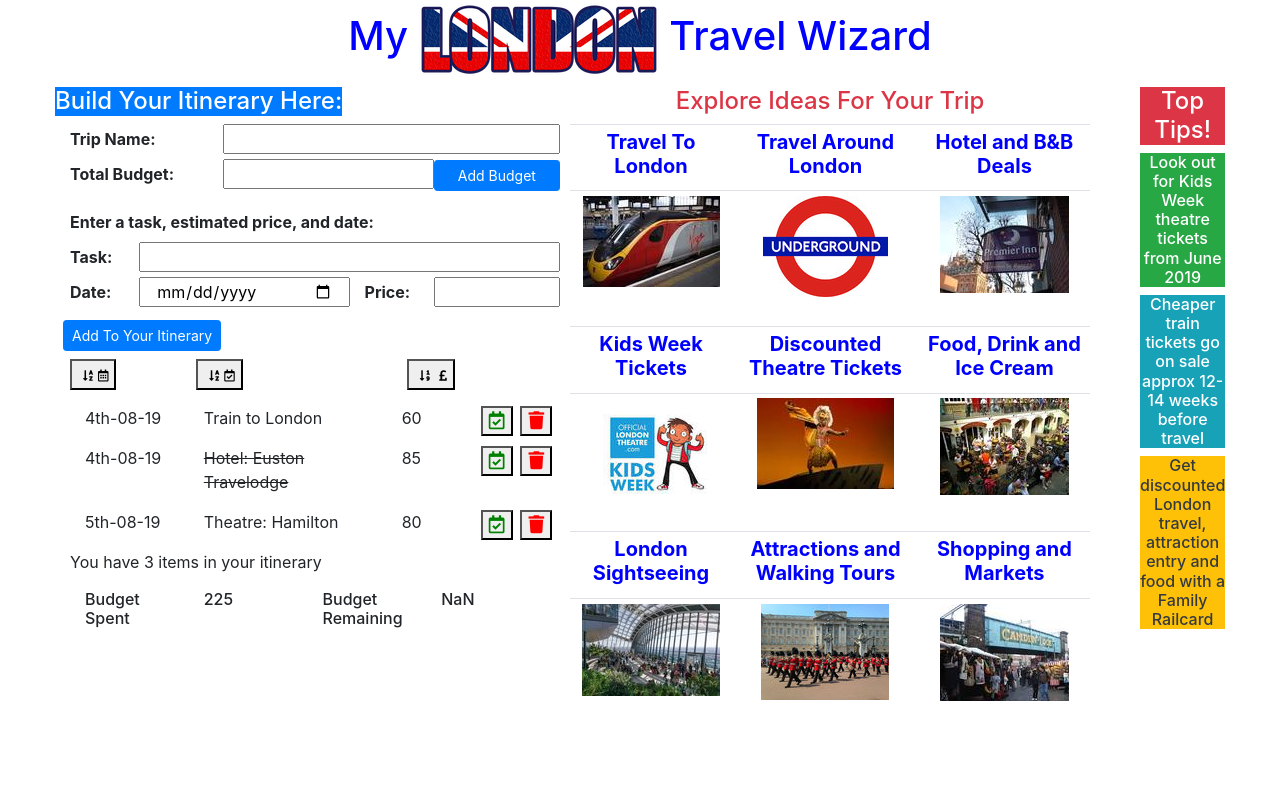
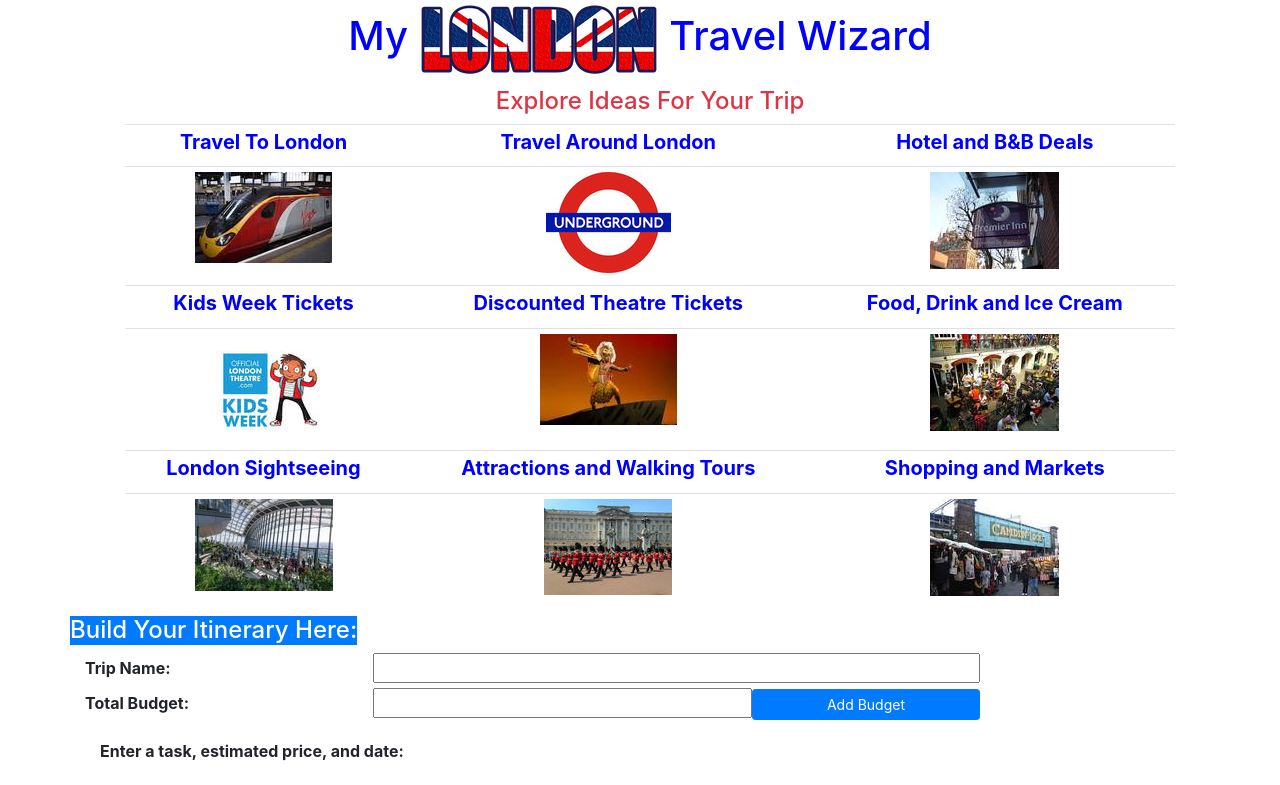
Before and after one commit to GillOpenshaw/todo-app-frontend, a React app: page / in a window 1280 px wide. Shown: the top 785 px of the page. Built offline with nearby package versions, Linux system fonts and the light colour scheme.

Commit message:
Added parseInt to totalBudget but still returning a string

```diff
--- a/src/App.js
+++ b/src/App.js
@@ -1,6 +1,7 @@
 import React, { Component } from 'react';
 import './App.css';
 import Header from "./components/Header";
+import AddBudget from "./components/AddBudget";
 import AddItineraryItem from "./components/AddItineraryItem";
 import ItineraryItem from "./components/ItineraryItem";
 import Budget from "./components/Budget";
@@ -17,7 +18,8 @@ class App extends Component {
       { date: moment("04-08-19", "DD-MM-YY"), task: "Train to London", price: 60, done: false, id: uuid() },
       { date: moment("04-08-19", "DD-MM-YY"), task: "Hotel: Euston Travelodge", price: 85, done: true, id: uuid() },
       { date: moment("05-08-19", "DD-MM-YY"), task: "Theatre: Hamilton", price: 80, done: false, id: uuid() }
-    ]
+    ],
+    totalBudget: 0
   }
 
   addTask = (taskDescription, taskDate, taskPrice) => {
@@ -51,23 +53,26 @@ class App extends Component {
 
   calculateBudgetRemaining = () => {
     let budgetRemaining = this.state.totalBudget - this.state.totalSpent
+    console.log(typeof budgetRemaining)
     console.log(budgetRemaining)
-  return(budgetRemaining)
+    return (budgetRemaining)
   }
 
   calculateTotalSpend = () => {
     let totalSpent = 0
-    this.state.tasks.forEach (task => {
+    this.state.tasks.forEach(task => {
       const taskPrice = task.price
       totalSpent += taskPrice
       console.log(totalSpent)
+      console.log(typeof totalSpent)
     })
-    return(totalSpent)
+    return (totalSpent)
   }
 
   render() {
     const totalSpent = this.calculateTotalSpend()
     const budgetLeft = this.calculateBudgetRemaining()
+    console.log(typeof budgetLeft)
 
     return (
       <div className="container">
@@ -78,12 +83,24 @@ calculateBudgetRemaining = () => {
           </div>
         </div>
 
+        <div className="row-md-6 col-sm-12 col-xs-12">
+          <div className="col margin" >
+            <ThingsToBook />
+          </div>
+        </div>
+
         <div className="row">
+          <div className="col">
+            <AddBudget />
+          </div>
+        </div>
 
-          <div className="col-md-5 col-sm-12 col-xs-12">
+
         <div className="row">
+          <div className="col">
             <AddItineraryItem
               addTaskFunction={this.addTask} />
+          </div>
         </div>
 
         <div className="row">
@@ -111,29 +128,17 @@ calculateBudgetRemaining = () => {
 
         <div className="row">
           <div className="col">
-
-
-                <Budget spent={totalSpent} budgetRemaining={budgetLeft}/>
+            <Budget spent={totalSpent} budgetRemaining={budgetLeft} />
           </div>
         </div>
 
-          </div>
-
-          <div className="col-md-6 col-sm-12 col-xs-12">
-            <div className="row margin" >
-              <ThingsToBook />
-            </div>
-          </div>
-
-          <div className="col-md-1 col-sm-12 col-xs-12" >
-            <div className="row margin">
+        <div className="row-md-1 col-sm-12 col-xs-12" >
+          <div className="col margin">
             <Tips />
           </div>
         </div>
 
-        </div>
-
-      </div>
+      </div >
     );
   }
 }
--- /dev/null
+++ b/src/components/AddBudget.js
@@ -0,0 +1,34 @@
+import React, { Component } from "react";
+
+class AddBudget extends Component {
+
+    totalBudgetInputBox = (event) => {
+        const totalBudget = (event.target.value);
+        console.log(totalBudget)
+        this.setState({
+            totalBudget: parseInt(totalBudget)
+
+        });
+        console.log(typeof(totalBudget))
+    }
+
+    render() {
+
+        return (
+            <div className="row">
+                <h4 className="text-center bg-primary text-white">Build Your Itinerary Here:</h4>
+                <form>
+
+                    <label className="col-4 font-weight-bold">Trip Name:</label>
+                    <input className="col-8" type="text" onChange={this.tripNameInputBox} />
+
+                    <label className="col-4 font-weight-bold">Total Budget:</label>
+                    <input className="col-5" type="number" onChange={this.totalBudgetInputBox} />
+                    <button className="btn btn-primary btn-sm col-3" onClick={this.addTaskClicked} >Add Budget</button>
+                </form>
+            </div>
+        );
+    }
+};
+
+export default AddBudget;
--- a/src/components/AddItineraryItem.js
+++ b/src/components/AddItineraryItem.js
@@ -7,16 +7,7 @@ class AddItineraryItem extends Component {
   state = {
     taskDescription: "",
     taskDate: "",
-    taskPrice: "",
-    totalBudget: ""
-  }
-
-  totalBudgetInputBox = (event) => {
-    const totalBudget = (event.target.value);
-    console.log(totalBudget)
-    this.setState({
-      totalBudget: totalBudget
-    });
+    taskPrice: 0
   }
 
   tripNameInputBox = (event) => {
@@ -36,8 +27,10 @@ class AddItineraryItem extends Component {
 
   taskPriceSelected = (event) => {
     const taskPrice = event.target.value;
+    console.log("*******")
+    console.log(typeof taskPrice)
     this.setState({
-      taskPrice: taskPrice
+      taskPrice: parseInt(taskPrice)
     });
   }
 
@@ -49,34 +42,25 @@ class AddItineraryItem extends Component {
 
   }
 
+  // dateSortClicked =
+
   render() {
 
     return (
-      <div className="row">
-
-
-        <h4 className="text-center bg-primary text-white">Build Your Itinerary Here:</h4>
+      <div className="col">
+        <p></p>
         <form>
-
-          <label className="col-4 font-weight-bold">Trip Name:</label>
-          <input className="col-8" type="text" onChange={this.tripNameInputBox} />
-
-          <label className="col-4 font-weight-bold">Total Budget:</label>
-          <input className="col-5" type="number" onChange={this.totalBudgetInputBox} />
-          <button className="btn btn-primary btn-sm col-3" onClick={this.addTaskClicked} >Add Budget</button>
-
+          <label className="row-12 font-weight-bold">Enter a task, estimated price, and date:</label>
           <p></p>
-
-          <label className="col-12 font-weight-bold">Enter a task, estimated price, and date:</label>
-          <label className="col-2 font-weight-bold">Task:</label>
-          <input className="col-10" type="text" onChange={this.taskInputBoxChanged} />
+          <label className="row-2 font-weight-bold">Task:</label>
+          <input className="row-10" type="text" onChange={this.taskInputBoxChanged} />
 
           <div>
             <label htmlFor="dateInput" className="col-2 font-weight-bold">Date:</label>
-            <input className="col-5" id="dateInput" type="date" onChange={this.taskDateSelected} value={this.state.taskDate} />
+            <input className="row-5" id="dateInput" type="date" onChange={this.taskDateSelected} value={this.state.taskDate} />
 
-            <label className="col-2 font-weight-bold">Price:</label>
-            <input className="col-3" type="number" onChange={this.taskPriceSelected} value={this.state.taskPrice} />
+            <label className="row-2 font-weight-bold">Price:</label>
+            <input className="row-3" type="number" onChange={this.taskPriceSelected} value={this.state.taskPrice} />
 
 
             <button className="btn btn-primary btn-sm m-2" onClick={this.addTaskClicked} >Add To Your Itinerary</button>
--- a/src/components/Budget.js
+++ b/src/components/Budget.js
@@ -1,6 +1,14 @@
 import React, { Component } from "react";
 
 class Budget extends Component {
+
+    totalBudgetInputBox = (event) => {
+        const totalBudget = (event.target.value);
+        console.log(totalBudget)
+        this.setState({
+            totalBudget: totalBudget
+        });
+    }
 
     render() {
 
--- a/src/components/ThingsToBook.js
+++ b/src/components/ThingsToBook.js
@@ -31,7 +31,7 @@ class ThingsToBook extends Component {
                             <td className="text-center"><h6> <img src={HotelPremierInn} alt="Premier Inn Hotel" /> </h6></td>
                         </tr>
                         <tr>
-                            <tr><p></p></tr>
+
                         </tr>
                         <tr>
                             <td><h5 className="booking-text">Kids Week Tickets</h5></td>
@@ -44,7 +44,7 @@ class ThingsToBook extends Component {
                             <td className="text-center"><img src={LondonCoventGarden} alt="London Covent Garden" /></td>
                         </tr>
                         <tr>
-                            <tr><p></p></tr>
+
                         </tr>
                         <tr>
                             <td><h5 className="booking-text">London Sightseeing</h5></td>
```
Lines whose indentation alone changed are shown as unchanged.
